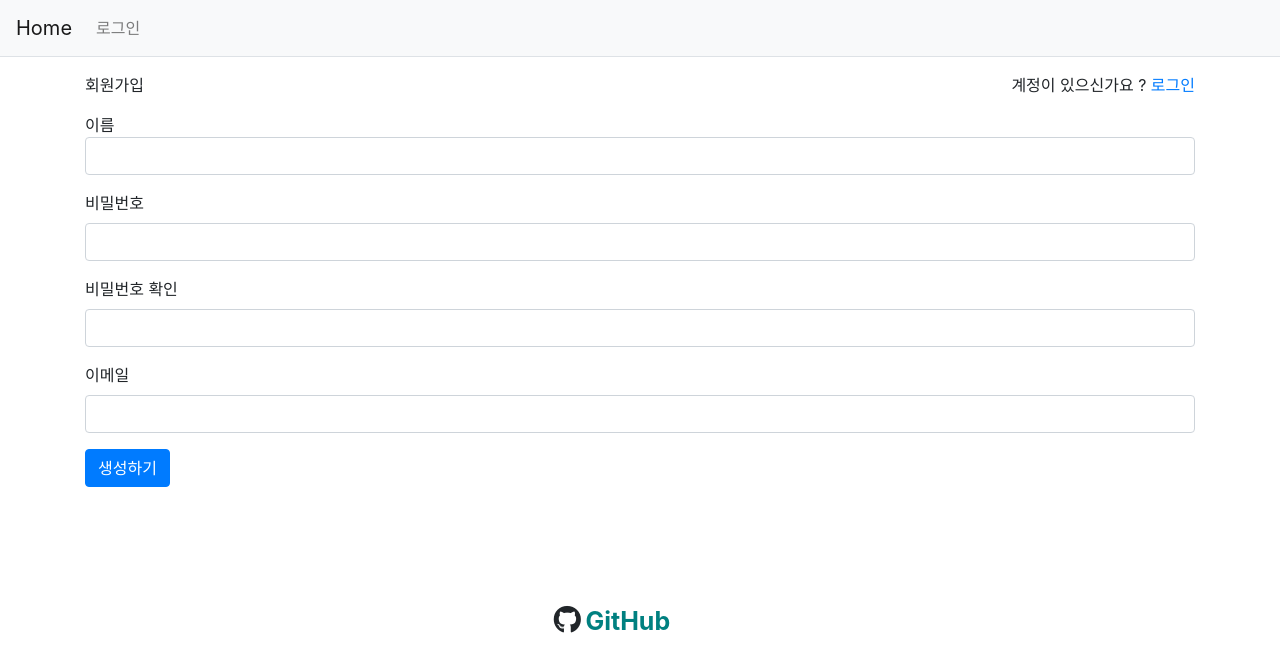
After one commit to ksm0207/django_pybo, a Django app: page /common/signup/ in a window 1280 px wide. The commit adds this page. Shown: the top 672 px of the page. Run offline with Django 3.2, Linux system fonts and the light colour scheme; some libraries are stand-ins or nearby versions.

Commit message:
회원가입 구현

```diff
--- /dev/null
+++ b/common/forms.py
@@ -0,0 +1,11 @@
+from django import forms
+from django.contrib.auth.forms import UserCreationForm
+from django.contrib.auth.models import User
+
+
+class CreateUserForm(UserCreationForm):
+    email = forms.EmailField(label="이메일(Email")
+
+    class Meta:
+        model = User
+        fields = ("username", "email")
--- a/common/urls.py
+++ b/common/urls.py
@@ -1,6 +1,6 @@
 from django.urls import path
 from django.contrib.auth import views
-
+from . import views as def_views
 
 app_name = "common"
 
@@ -11,4 +11,5 @@ urlpatterns = [
         name="login",
     ),
     path("logout/", views.LogoutView.as_view(), name="logout"),
+    path("signup/", def_views.signup, name="signup"),
 ]
--- a/common/views.py
+++ b/common/views.py
@@ -1,3 +1,34 @@
-from django.shortcuts import render
+from django.shortcuts import render, redirect
+from django.contrib.auth import authenticate, login
+from .forms import CreateUserForm
 
-# Create your views here.
+
+def signup(request):
+
+    if request.method == "POST":
+        form = CreateUserForm(request.POST)
+
+        if form.is_valid():
+            form.save()
+            username = form.cleaned_data.get("username")
+            print("User Name =====", username)
+            password = form.cleaned_data.get("password1")
+            print("Password 1 =====", password)
+
+            user = authenticate(username=username, password=password,)
+            print("User ====== ", user)
+
+            print("Result = ", form.cleaned_data)
+
+            login(request, user)
+            return redirect("pybo:index")
+
+            #  이 코드는 존재하지 않는 암호를 얻으려고 했기 때문에 인증에 실패하게 되므로
+            # 사용자가 없음으로 반환함
+            # password2 = form.cleaned_data.get("password2")
+            # print("Password 2 =====", password2)
+            # https://stackoverflow.com/questions/46284664/django-anonymoususer-object-has-no-attribute-meta
+
+    else:
+        form = CreateUserForm()
+    return render(request, "common/signup.html", {"form": form})
--- a/templates/common/login.html
+++ b/templates/common/login.html
@@ -3,6 +3,11 @@
 
 <!-- 로그인 form  -->
 <div class="container my-3">
+    <div class="row">
+        <div class="col-8 text-right">
+            <span><a href="  {% url 'common:signup' %} ">계정을 만드시면 서비스를 이용하실수 있습니다</a></span>
+        </div>
+    </div>
     <form class="post-form my-3"  action=" {% url 'common:login' %} " method="POST">
         {% csrf_token %}
         {% include 'form.errors.html' %}
--- /dev/null
+++ b/templates/common/signup.html
@@ -0,0 +1,48 @@
+{% extends 'base.html' %}
+
+{% block content %}
+<div class="container my-3">
+    <div class="row my-3">
+        <div class="col-4">
+            <span>회원가입</span>
+        </div>
+        <div class="col-8 text-right">
+                <span>계정이 있으신가요 ? </span>
+                <a href=" {% url 'common:login' %} "> 로그인 </a>
+        </div>
+    </div>
+
+    <!-- Form -->
+    <form class="post-form"  method="POST"  action="">
+        {% csrf_token %}
+        {% include 'form.errors.html' %}
+        <div class="form-group">
+            <span>이름</span>
+            <input type="text" class="form-control" name="username" id="username"
+            value="{{ form.username.value|default_if_none:'' }}">
+        </div>
+
+        <div class="form-group">
+            <label for="password1">비밀번호</label>
+            <input type="password" class="form-control" name="password1" id="password1"
+                   value="{{ form.password1.value|default_if_none:'' }}">
+        </div>
+        <div class="form-group">
+            <label for="password2">비밀번호 확인</label>
+            <input type="password" class="form-control" name="password2" id="password2"
+                   value="{{ form.password2.value|default_if_none:'' }}">
+        </div>
+        <div class="form-group">
+            <label for="email">이메일</label>
+            <input type="text" class="form-control" name="email" id="email"
+                   value="{{ form.email.value|default_if_none:'' }}">
+        </div>
+
+        <button type="submit" class="btn btn-primary">생성하기</button>
+
+    </form>
+
+
+</div>
+
+{% endblock  %}
```
Also changed, not shown: README.md, db.sqlite3.
